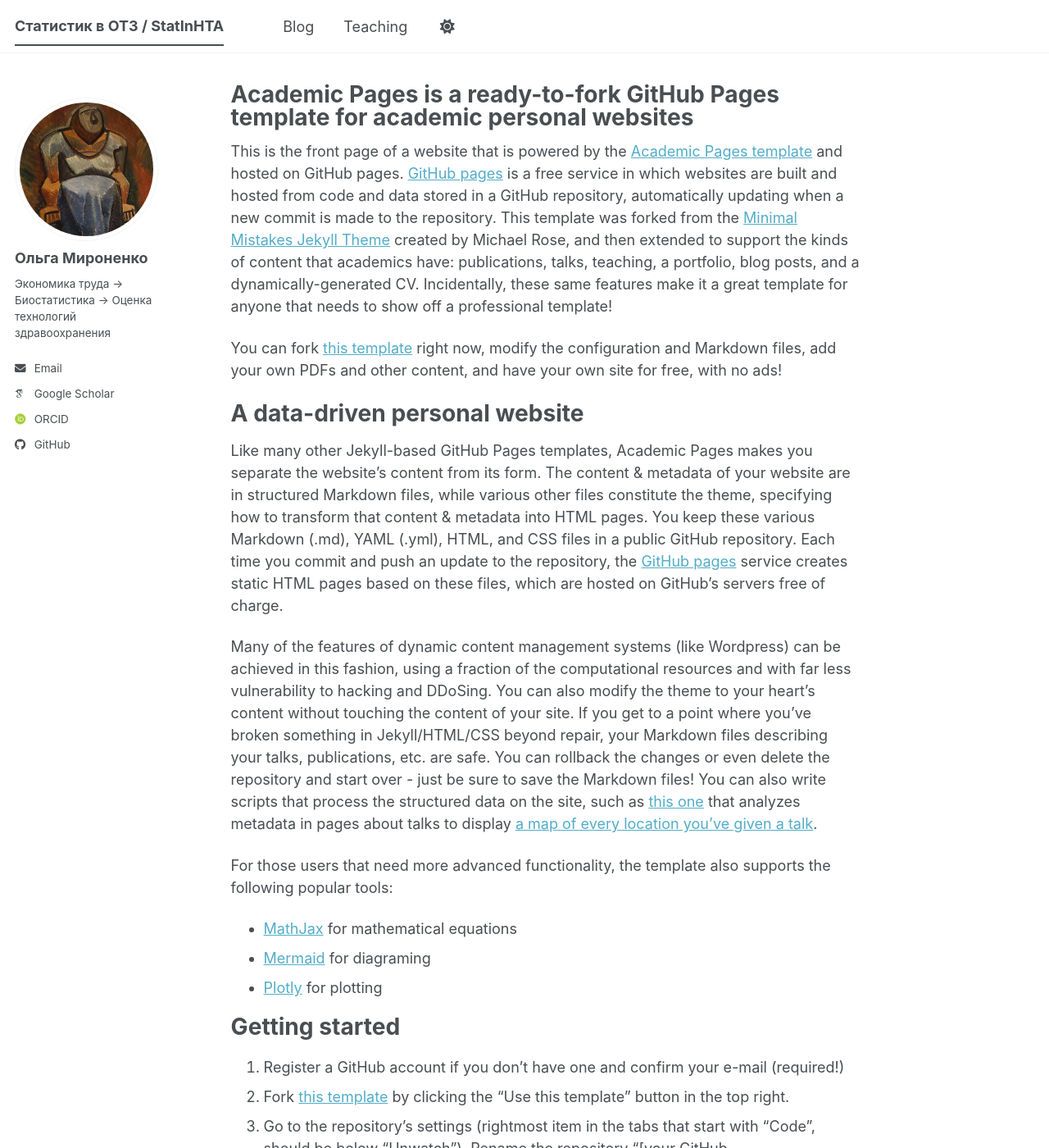
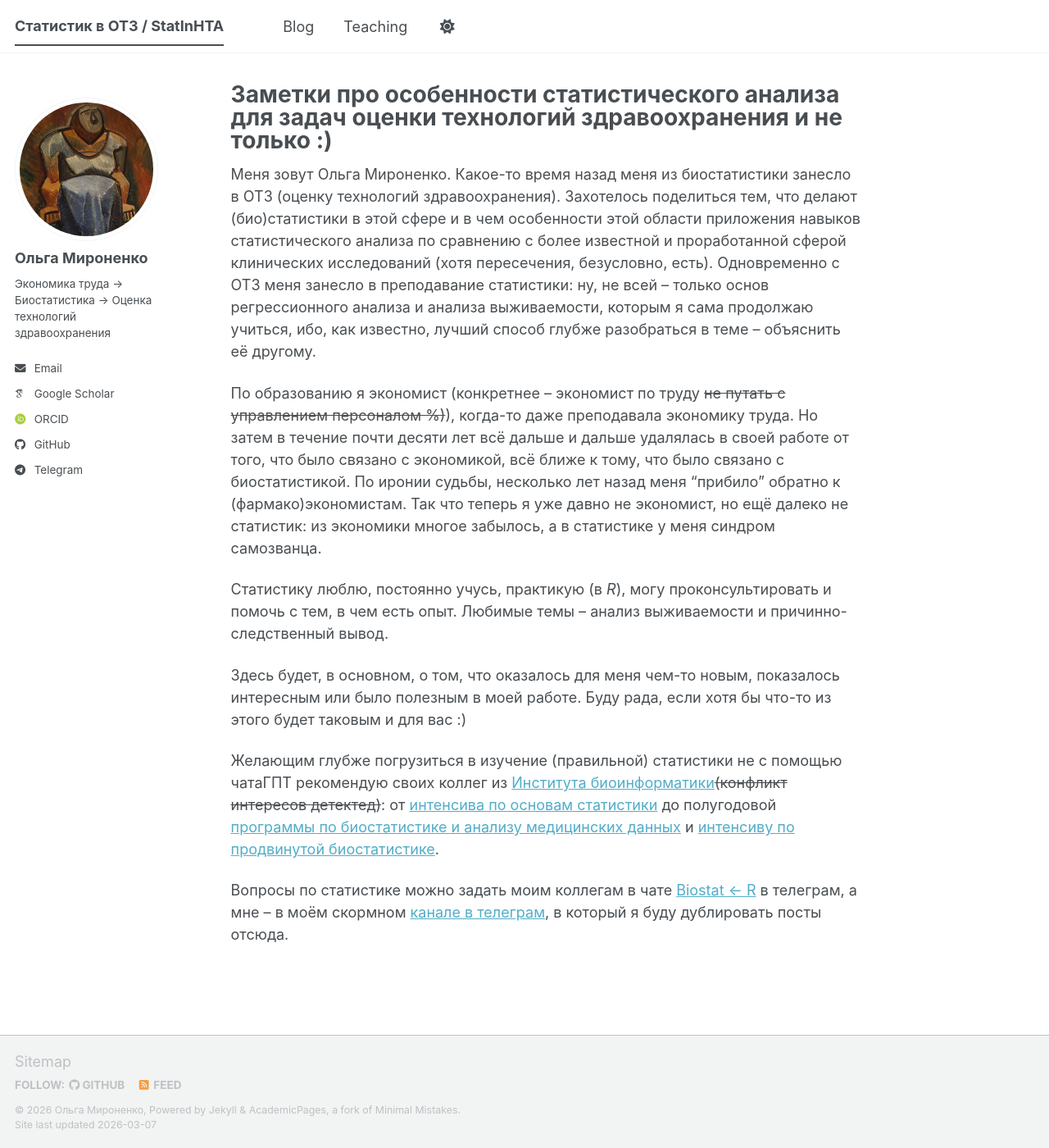
Before and after one commit to ejeej/ejeej.github.io, a Jekyll site: the page built from _pages/about.md, in a window 1280 px wide and 1400 px high. Shown: the whole window at 82% size. Built offline with Jekyll 4.4.1, drawn with Linux system fonts in a browser that asks for light colours; some web fonts are replaced; a script bundle is joined from its source files by our own code; library files that are not in the unit come from our copies; some of the changed text lies outside the part shown.

Commit message:
Added About

```diff
--- a/_config.yml
+++ b/_config.yml
@@ -72,7 +72,7 @@
   pinterest        : # Username
   soundcloud       : # Username
   steam            : # Username
-  telegram         : # URL
+  telegram         : "https://t.me/StatInHTA"
   tumblr           : # Username
   twitter          : # Username for X / Twitter
   vine             : # Username
--- a/_pages/about.md
+++ b/_pages/about.md
@@ -1,56 +1,21 @@
 ---
 permalink: /
-title: "Academic Pages is a ready-to-fork GitHub Pages template for academic personal websites"
+title: "Заметки про особенности статистического анализа для задач оценки технологий здравоохранения и не только :)"
 author_profile: true
 redirect_from:
   - /about/
   - /about.html
 ---
 
-This is the front page of a website that is powered by the [Academic Pages template](https://github.com/academicpages/academicpages.github.io) and hosted on GitHub pages. [GitHub pages](https://pages.github.com) is a free service in which websites are built and hosted from code and data stored in a GitHub repository, automatically updating when a new commit is made to the repository. This template was forked from the [Minimal Mistakes Jekyll Theme](https://mmistakes.github.io/minimal-mistakes/) created by Michael Rose, and then extended to support the kinds of content that academics have: publications, talks, teaching, a portfolio, blog posts, and a dynamically-generated CV. Incidentally, these same features make it a great template for anyone that needs to show off a professional template!
+Меня зовут Ольга Мироненко. Какое-то время назад меня из биостатистики занесло в ОТЗ (оценку технологий здравоохранения). Захотелось поделиться тем, что делают (био)статистики в этой сфере и в чем особенности этой области приложения навыков статистического анализа по сравнению с более известной и проработанной сферой клинических исследований (хотя пересечения, безусловно, есть).
+Одновременно с ОТЗ меня занесло в преподавание статистики: ну, не всей -- только основ регрессионного анализа и анализа выживаемости, которым я сама продолжаю учиться, ибо, как известно, лучший способ глубже разобраться в теме -- объяснить её другому.
 
- You can fork [this template](https://github.com/academicpages/academicpages.github.io) right now, modify the configuration and Markdown files, add your own PDFs and other content, and have your own site for free, with no ads!
+По образованию я экономист (конкретнее -- экономист по труду ~~не путать с управлением персоналом %)~~), когда-то даже преподавала экономику труда. Но затем в течение почти десяти лет всё дальше и дальше удалялась в своей работе от того, что было связано с экономикой, всё ближе к тому, что было связано с биостатистикой. По иронии судьбы, несколько лет назад меня "прибило" обратно к (фармако)экономистам. Так что теперь я уже давно не экономист, но ещё далеко не статистик: из экономики многое забылось, а в статистике у меня синдром самозванца.
 
-A data-driven personal website
-======
-Like many other Jekyll-based GitHub Pages templates, Academic Pages makes you separate the website's content from its form. The content & metadata of your website are in structured Markdown files, while various other files constitute the theme, specifying how to transform that content & metadata into HTML pages. You keep these various Markdown (.md), YAML (.yml), HTML, and CSS files in a public GitHub repository. Each time you commit and push an update to the repository, the [GitHub pages](https://pages.github.com/) service creates static HTML pages based on these files, which are hosted on GitHub's servers free of charge.
+Статистику люблю, постоянно учусь, практикую (в _R_), могу проконсультировать и помочь с тем, в чем есть опыт. Любимые темы -- анализ выживаемости и причинно-следственный вывод.
 
-Many of the features of dynamic content management systems (like Wordpress) can be achieved in this fashion, using a fraction of the computational resources and with far less vulnerability to hacking and DDoSing. You can also modify the theme to your heart's content without touching the content of your site. If you get to a point where you've broken something in Jekyll/HTML/CSS beyond repair, your Markdown files describing your talks, publications, etc. are safe. You can rollback the changes or even delete the repository and start over - just be sure to save the Markdown files! You can also write scripts that process the structured data on the site, such as [this one](https://github.com/academicpages/academicpages.github.io/blob/master/talkmap.ipynb) that analyzes metadata in pages about talks to display [a map of every location you've given a talk](https://academicpages.github.io/talkmap.html).
+Здесь будет, в основном, о том, что оказалось для меня чем-то новым, показалось интересным или было полезным в моей работе. Буду рада, если хотя бы что-то из этого будет таковым и для вас :)
 
-For those users that need more advanced functionality, the template also supports the following popular tools:
-- [MathJax](https://www.mathjax.org/) for mathematical equations
-- [Mermaid](https://mermaid.js.org/) for diagraming
-- [Plotly](https://plotly.com/javascript/) for plotting
+Желающим глубже погрузиться в изучение (правильной) статистики не с помощью чатаГПТ рекомендую своих коллег из [Института биоинформатики](https://bioinf.me/)~~(конфликт интересов детектед)~~: от [интенсива по основам статистики](https://bioinf.me/education/workshops/stat) до полугодовой [программы по биостатистике и анализу медицинских данных](https://bioinf.me/education/stat) и [интенсиву по продвинутой биостатистике](https://bioinf.me/education/workshops/hardstat).
 
-Getting started
-======
-1. Register a GitHub account if you don't have one and confirm your e-mail (required!)
-1. Fork [this template](https://github.com/academicpages/academicpages.github.io) by clicking the "Use this template" button in the top right.
-1. Go to the repository's settings (rightmost item in the tabs that start with "Code", should be below "Unwatch"). Rename the repository "[your GitHub username].github.io", which will also be your website's URL.
-1. Set site-wide configuration and create content & metadata (see below -- also see [this set of diffs](https://archive.is/3TPas) showing what files were changed to set up [an example site](https://getorg-testacct.github.io) for a user with the username "getorg-testacct")
-1. Upload any files (like PDFs, .zip files, etc.) to the files/ directory. They will appear at https://[your GitHub username].github.io/files/example.pdf.
-1. Check status by going to the repository settings, in the "GitHub pages" section
-
-Site-wide configuration
-------
-The main configuration file for the site is in the base directory in [_config.yml](https://github.com/academicpages/academicpages.github.io/blob/master/_config.yml), which defines the content in the sidebars and other site-wide features. You will need to replace the default variables with ones about yourself and your site's github repository. The configuration file for the top menu is in [_data/navigation.yml](https://github.com/academicpages/academicpages.github.io/blob/master/_data/navigation.yml). For example, if you don't have a portfolio or blog posts, you can remove those items from that navigation.yml file to remove them from the header.
-
-Create content & metadata
-------
-For site content, there is one Markdown file for each type of content, which are stored in directories like _publications, _talks, _posts, _teaching, or _pages. For example, each talk is a Markdown file in the [_talks directory](https://github.com/academicpages/academicpages.github.io/tree/master/_talks). At the top of each Markdown file is structured data in YAML about the talk, which the theme will parse to do lots of cool stuff. The same structured data about a talk is used to generate the list of talks on the [Talks page](https://academicpages.github.io/talks), each [individual page](https://academicpages.github.io/talks/2012-03-01-talk-1) for specific talks, the talks section for the [CV page](https://academicpages.github.io/cv), and the [map of places you've given a talk](https://academicpages.github.io/talkmap.html) (if you run this [python file](https://github.com/academicpages/academicpages.github.io/blob/master/talkmap.py) or [Jupyter notebook](https://github.com/academicpages/academicpages.github.io/blob/master/talkmap.ipynb), which creates the HTML for the map based on the contents of the _talks directory).
-
-**Markdown generator**
-
-The repository includes [a set of Jupyter notebooks](https://github.com/academicpages/academicpages.github.io/tree/master/markdown_generator
-) that converts a CSV containing structured data about talks or presentations into individual Markdown files that will be properly formatted for the Academic Pages template. The sample CSVs in that directory are the ones I used to create my own personal website at stuartgeiger.com. My usual workflow is that I keep a spreadsheet of my publications and talks, then run the code in these notebooks to generate the Markdown files, then commit and push them to the GitHub repository.
-
-How to edit your site's GitHub repository
-------
-Many people use a git client to create files on their local computer and then push them to GitHub's servers. If you are not familiar with git, you can directly edit these configuration and Markdown files directly in the github.com interface. Navigate to a file (like [this one](https://github.com/academicpages/academicpages.github.io/blob/master/_talks/2012-03-01-talk-1.md) and click the pencil icon in the top right of the content preview (to the right of the "Raw | Blame | History" buttons). You can delete a file by clicking the trashcan icon to the right of the pencil icon. You can also create new files or upload files by navigating to a directory and clicking the "Create new file" or "Upload files" buttons.
-
-Example: editing a Markdown file for a talk
-![Editing a Markdown file for a talk](/images/editing-talk.png)
-
-For more info
-------
-More info about configuring Academic Pages can be found in [the guide](https://academicpages.github.io/markdown/), the [growing wiki](https://github.com/academicpages/academicpages.github.io/wiki), and you can always [ask a question on GitHub](https://github.com/academicpages/academicpages.github.io/discussions). The [guides for the Minimal Mistakes theme](https://mmistakes.github.io/minimal-mistakes/docs/configuration/) (which this theme was forked from) might also be helpful.
+Вопросы по статистике можно задать моим коллегам в чате [Biostat <- R](https://t.me/joinchat/pMRHT68oITFhNmYy) в телеграм, а мне -- в моём скормном [канале в телеграм](t.me/StatInHTA), в который я буду дублировать посты отсюда.
```
